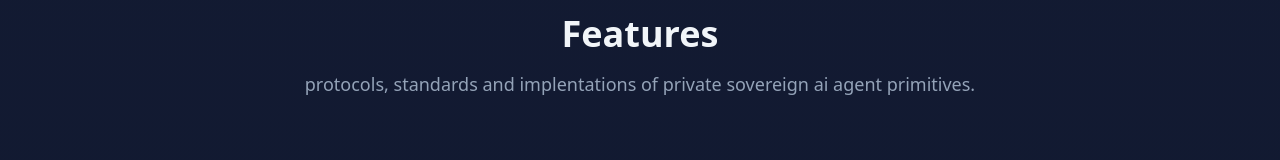
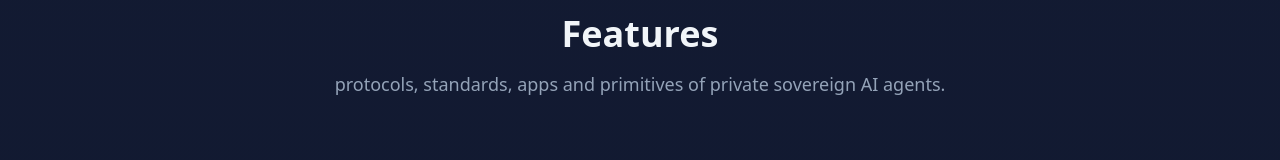
Before and after one commit to mitchuski/agentprivacy-zypher, a Next.js app: page / in a window 1280 px wide. Shown: the part 720-880 px from the top of the page. Built offline with nearby package versions, Linux system fonts and the light colour scheme.

Commit message:
Update Features description: fix typo and change to 'protocols, standards, apps and primitives of private sovereign AI agents'

```diff
--- a/src/app/page.tsx
+++ b/src/app/page.tsx
@@ -153,7 +153,7 @@ export default function LandingPage() {
           >
             <h2 className="text-4xl font-bold text-text mb-4">Features</h2>
             <p className="text-text-muted text-lg">
-              protocols, standards and implentations of private sovereign ai agent primitives.
+              protocols, standards, apps and primitives of private sovereign AI agents.
             </p>
           </motion.div>
 
```
